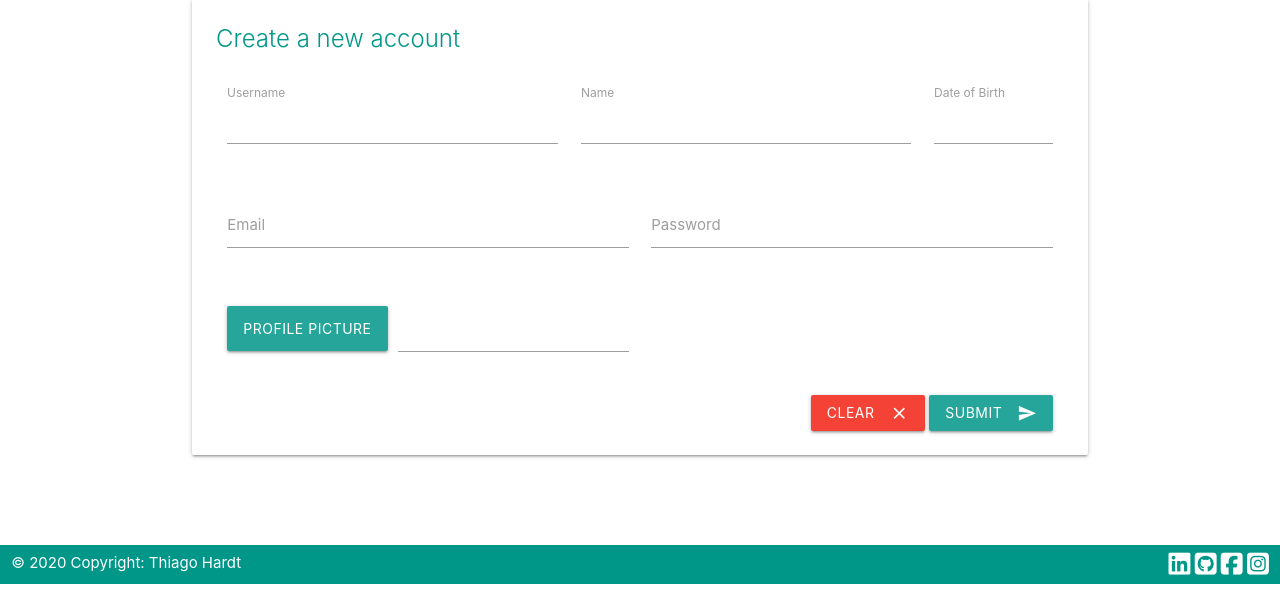
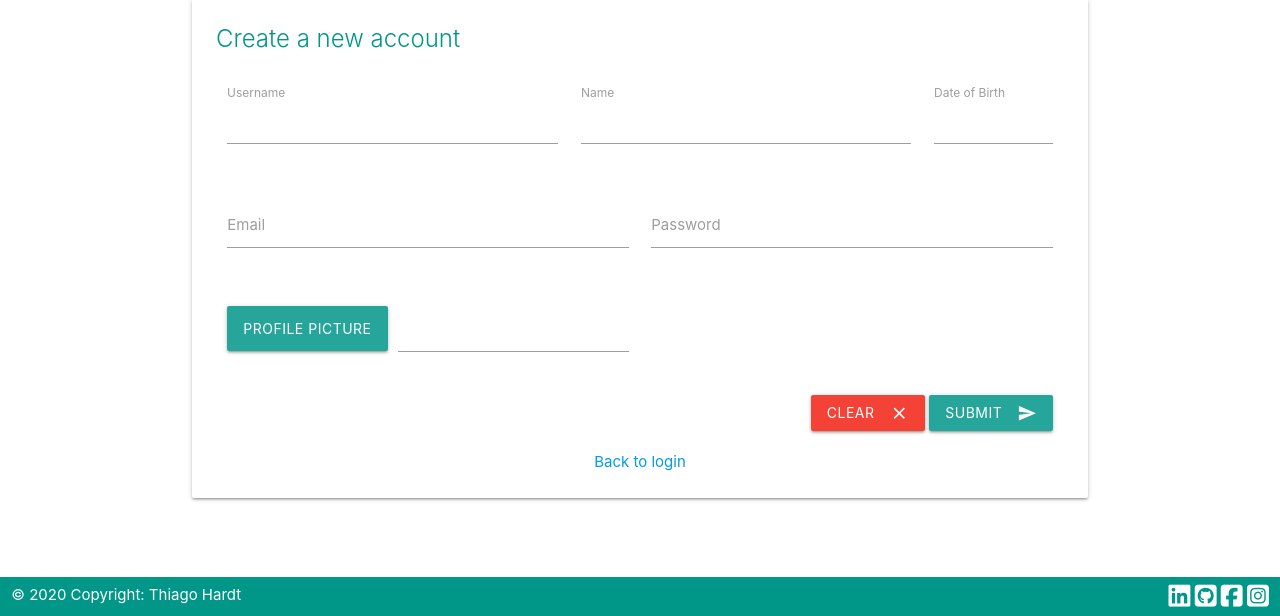
Before and after one commit to Code-Institute-Submissions/bug-tracker-1, a Flask app: page /signup in a window 1280 px wide. Shown: the part 216-832 px from the top of the page. Before the commit the page ends 800 px from the top, so only its background shows below. Run offline with Flask 2, Linux system fonts and the light colour scheme; some libraries are stand-ins or nearby versions.

Commit message:
Added back to login option on signup

```diff
--- a/templates/signup.html
+++ b/templates/signup.html
@@ -102,7 +102,6 @@
                 class="btn waves-effect waves-light red"
                 type="reset"
                 name="reset"
-                class="btn"
               >
                 clear
                 <i class="material-icons right">clear</i>
@@ -118,6 +117,9 @@
             </div>
           </div>
         </form>
+        <div class="row center-align">
+          <a href="/login"> Back to login </a>
+        </div>
       </div>
     </div>
   </div>
```
